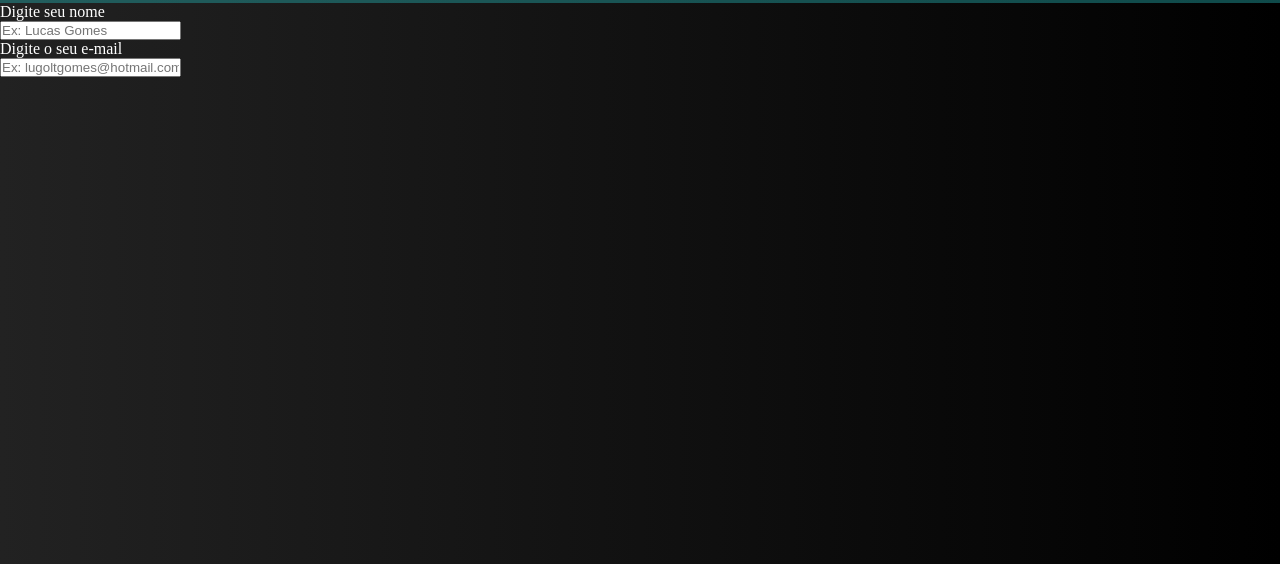
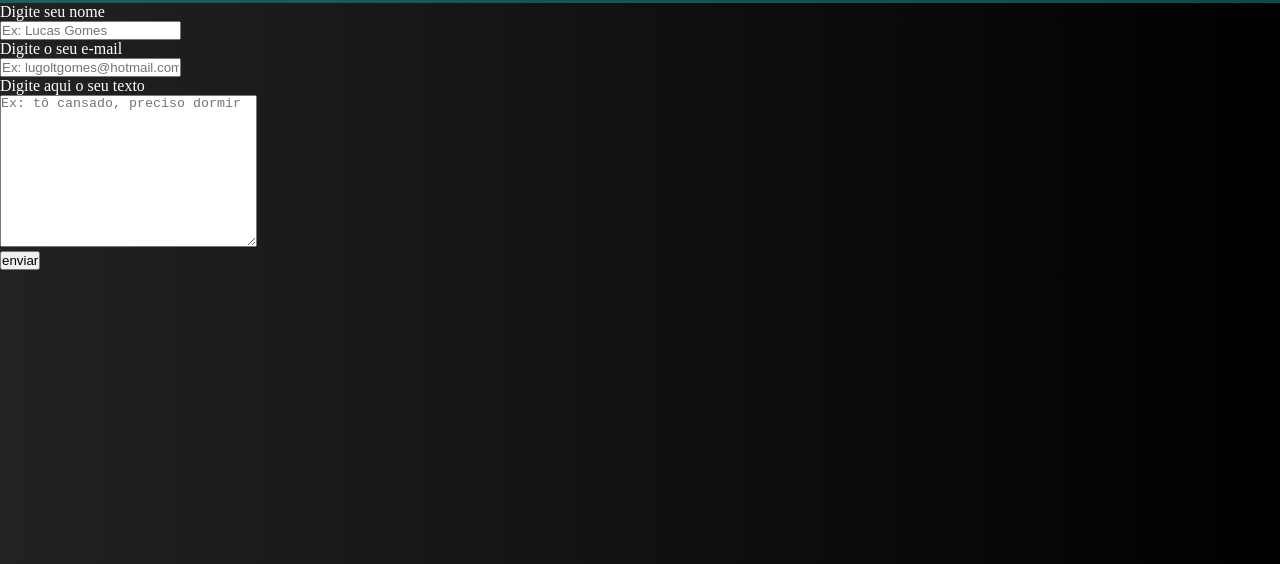
Before and after one commit to allayzon/decolaFIAP, a plain HTML site: page contato.html in a window 1280 px wide. Shown: the part 236-800 px from the top of the page. Drawn offline with Linux system fonts and the light colour scheme.

Commit message:
Adicionando caixa de mensagem

```diff
--- a/contato.html
+++ b/contato.html
@@ -22,16 +22,25 @@
             </div>
     </header>
     <form action="">
+
         <div class="nome">
             <label for="nome"> Digite seu nome <br>
                 <input type="text" name="nome" id="nome" placeholder="Ex: Lucas Gomes">
             </label>
         </div>
+
         <div class="email">
             <label for="email"> Digite o seu e-mail <br>
                 <input type="text" name="email" id="email" placeholder="Ex: lugoltgomes@hotmail.com">
             </label>
         </div>
+
+        <div class="mensagem">
+            <label for="text">Digite aqui o seu texto</label><br>
+            <textarea name="text" id="text" cols="30" rows="10" placeholder="Ex: tô cansado, preciso dormir"></textarea>
+        </div>
+
+        <button>enviar</button>
     </form>
 </body>
 </html>
```
